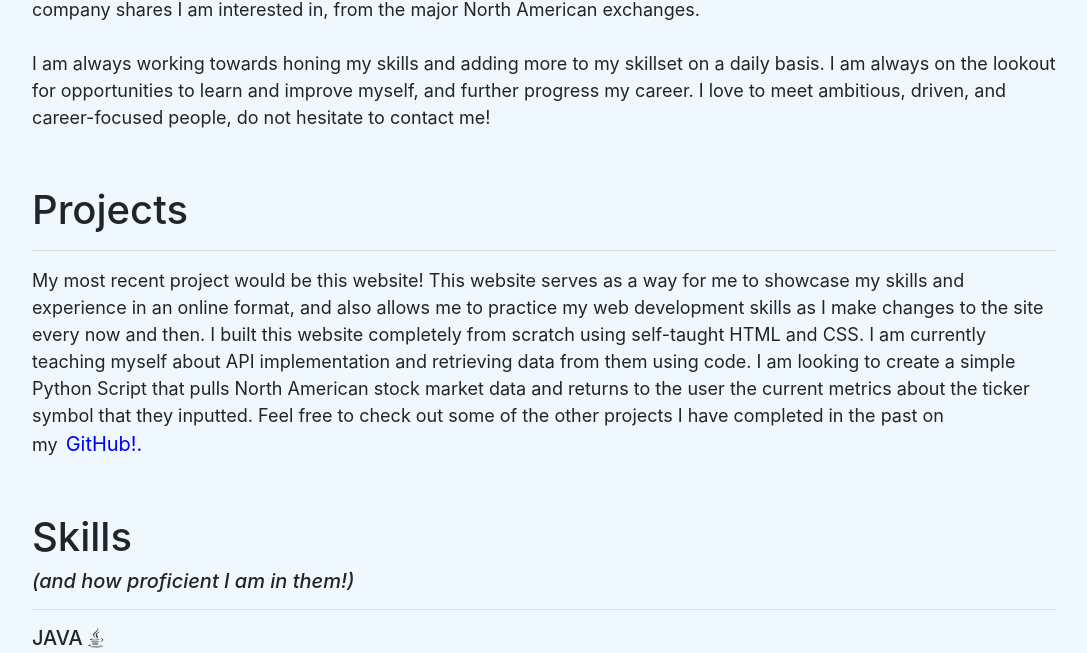
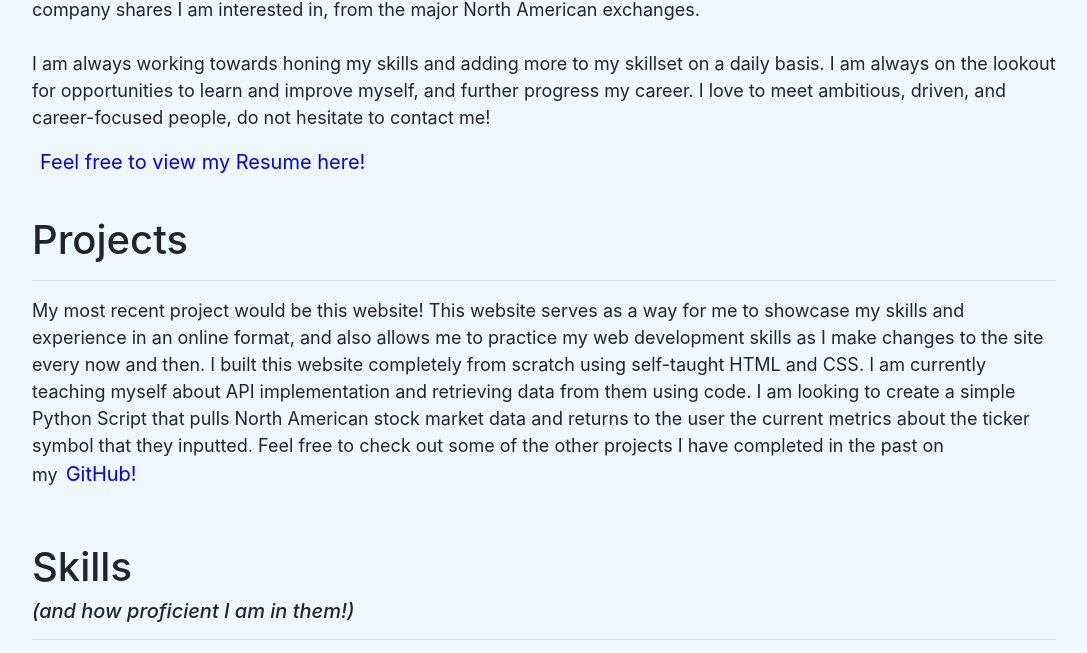
Before and after one commit to yamanmalik/aboutme, a plain HTML site: page index.html in a window 1280 px wide. Shown: the part 1112-1765 px from the top of the page, without its empty margins (96-1183 px from the left). Drawn offline with nearby package versions, Linux system fonts and the light colour scheme.

Commit message:
edited index.html, added resume

```diff
--- a/index.html
+++ b/index.html
@@ -56,7 +56,12 @@
 		<br>
 		<br>
 		I am always working towards honing my skills and adding more to my skillset on a daily basis. I am always on the lookout for opportunities to learn and improve myself, and further progress my career. I love to meet ambitious, driven, and career-focused people, do not hesitate to contact me!
+
+
 		</p>
+
+		<a href="Yaman Malik's Resume.pdf" style="color:blue;display:inline;">Feel free to view my Resume here!</a>
+
 	</div>
 
 
@@ -70,7 +75,7 @@
 
 	I am currently teaching myself about API implementation and retrieving data from them using code. I am looking to create a simple Python Script that pulls North American stock market data and returns to the user the current metrics about the ticker symbol that they inputted.
 
-	Feel free to check out some of the other projects I have completed in the past on my<a href="https://github.com/yamanmalik" style="color:blue;display:inline;">GitHub!.</a>
+	Feel free to check out some of the other projects I have completed in the past on my<a href="https://github.com/yamanmalik" style="color:blue;display:inline;">GitHub!</a>
 
 	</p>
 	</div>
```
Also changed, not shown: 1 other file.
